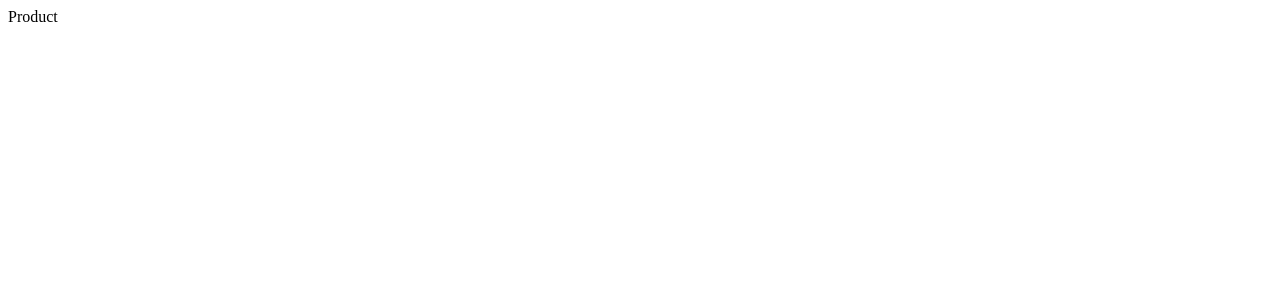
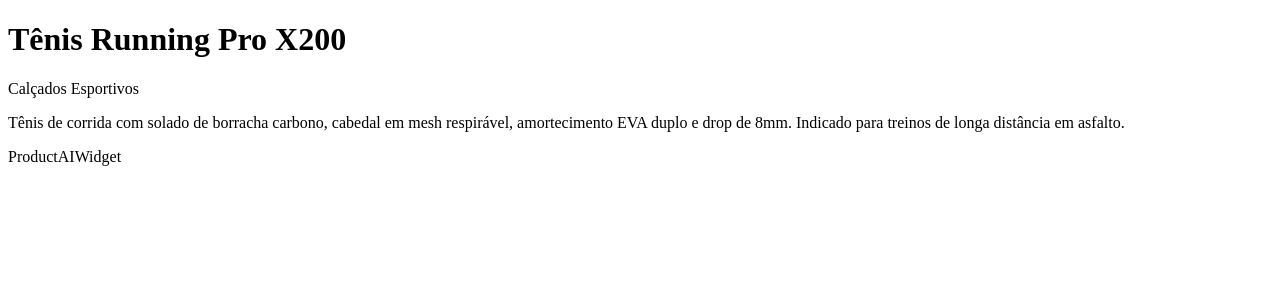
Before and after one commit to dayane-dmr/growth-ai-challenge, a Next.js app: page /product/001 in a window 1280 px wide. Shown: the top 300 px of the page. Built offline with nearby package versions, Linux system fonts and the light colour scheme.

Commit message:
feat: add product details page

```diff
--- a/app/product/[id]/page.tsx
+++ b/app/product/[id]/page.tsx
@@ -1,3 +1,32 @@
-export default function ProductPage() {
-  return <div>Product</div>;
+import { notFound } from "next/navigation";
+import products from "@/data/products.json";
+import type { Product } from "@/types/product";
+import ProductAIWidget from "@/components/ProductAIWidget";
+
+interface ProductPageProps {
+  params: Promise<{ id: string }>;
 }
+
+export default async function ProductPage({ params }: ProductPageProps) {
+  const { id } = await params;
+  const productList: Product[] = products;
+  const product = productList.find((item) => item.id === id);
+
+  if (!product) {
+    notFound();
+  }
+
+  return (
+    <div>
+      <h1>{product.title}</h1>
+      <p>{product.category}</p>
+      <p>{product.description}</p>
+      <ProductAIWidget
+        productId={product.id}
+        productTitle={product.title}
+        productDescription={product.description}
+        category={product.category}
+      />
+    </div>
+  );
+}
```
